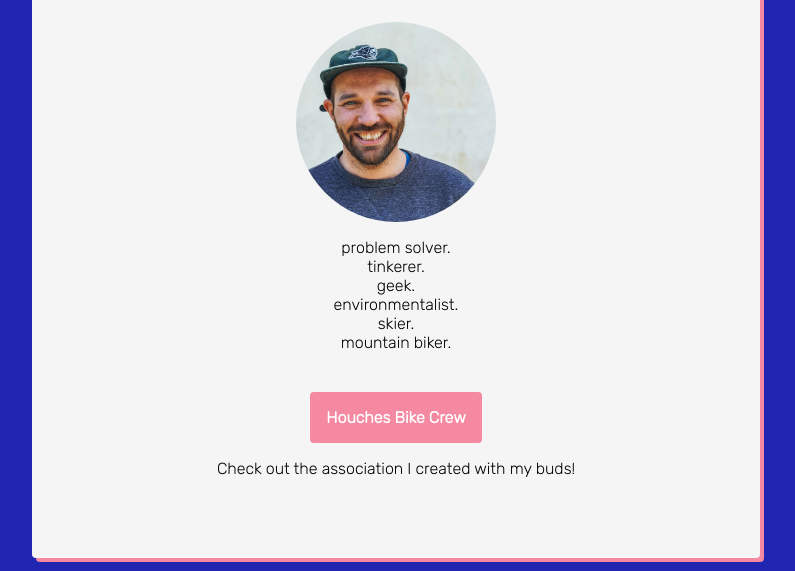
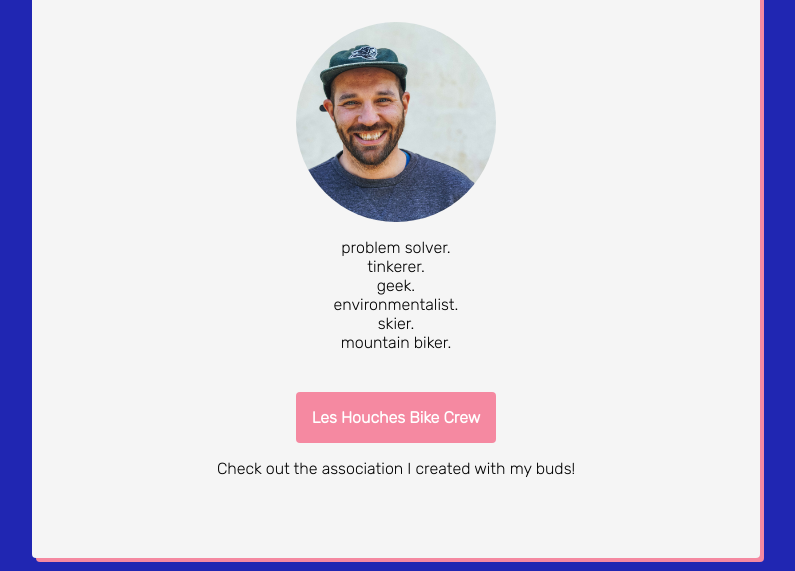
Before and after one commit to sgaignard/profile, a plain HTML site: page index.html in a window 1280 px wide. Shown: the part 219-790 px from the top of the page, without its empty margins (244-1039 px from the left). Drawn offline with Linux system fonts and the light colour scheme; a web font is replaced by a local one.

Commit message:
changed asso name

```diff
--- a/index.html
+++ b/index.html
@@ -18,7 +18,7 @@
         <li>skier.</li>
         <li>mountain biker.</li>
       </ul>
-      <a href="https://leshouchesbikecrew.com/" class="pink-button"><strong>Houches Bike Crew</strong></a>
+      <a href="https://leshouchesbikecrew.com/" class="pink-button"><strong>Les Houches Bike Crew</strong></a>
       <p>Check out the association I created with my buds!</p>
     </div>
     <div class="card-white">
```
